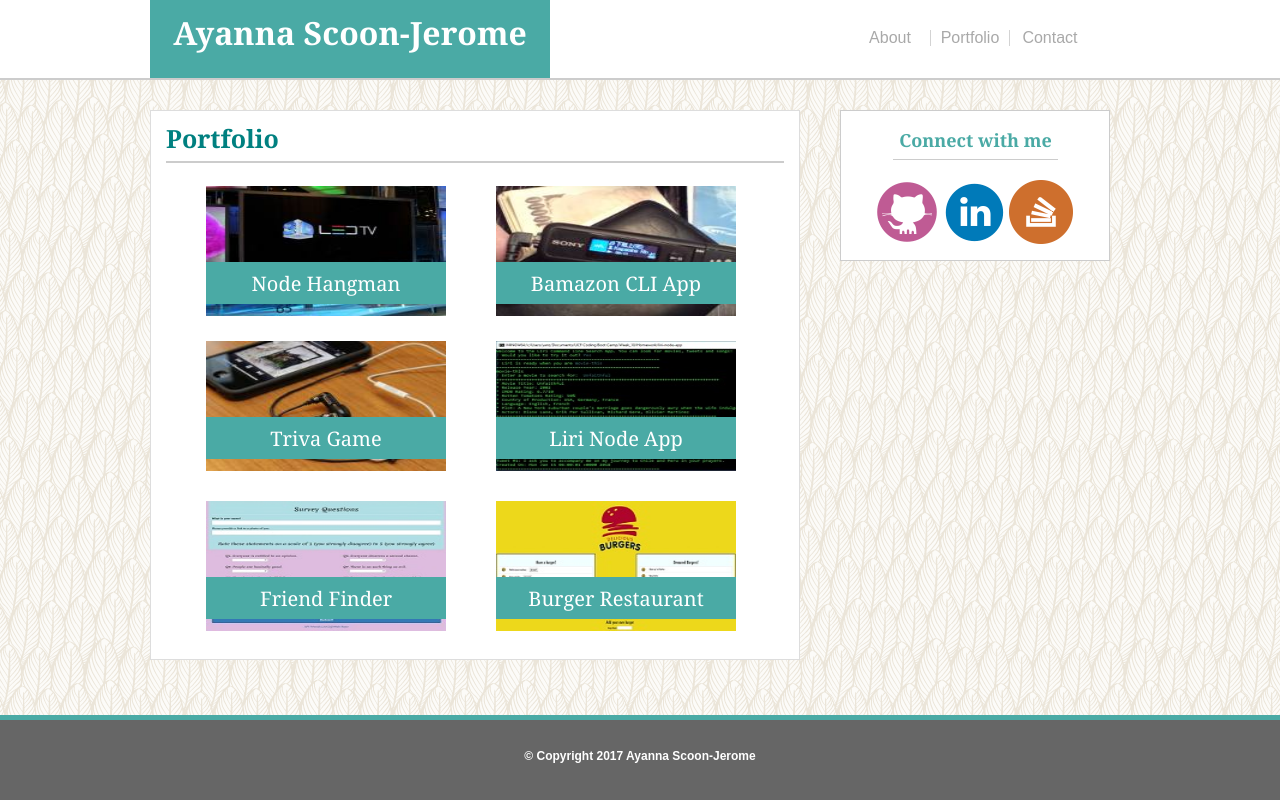
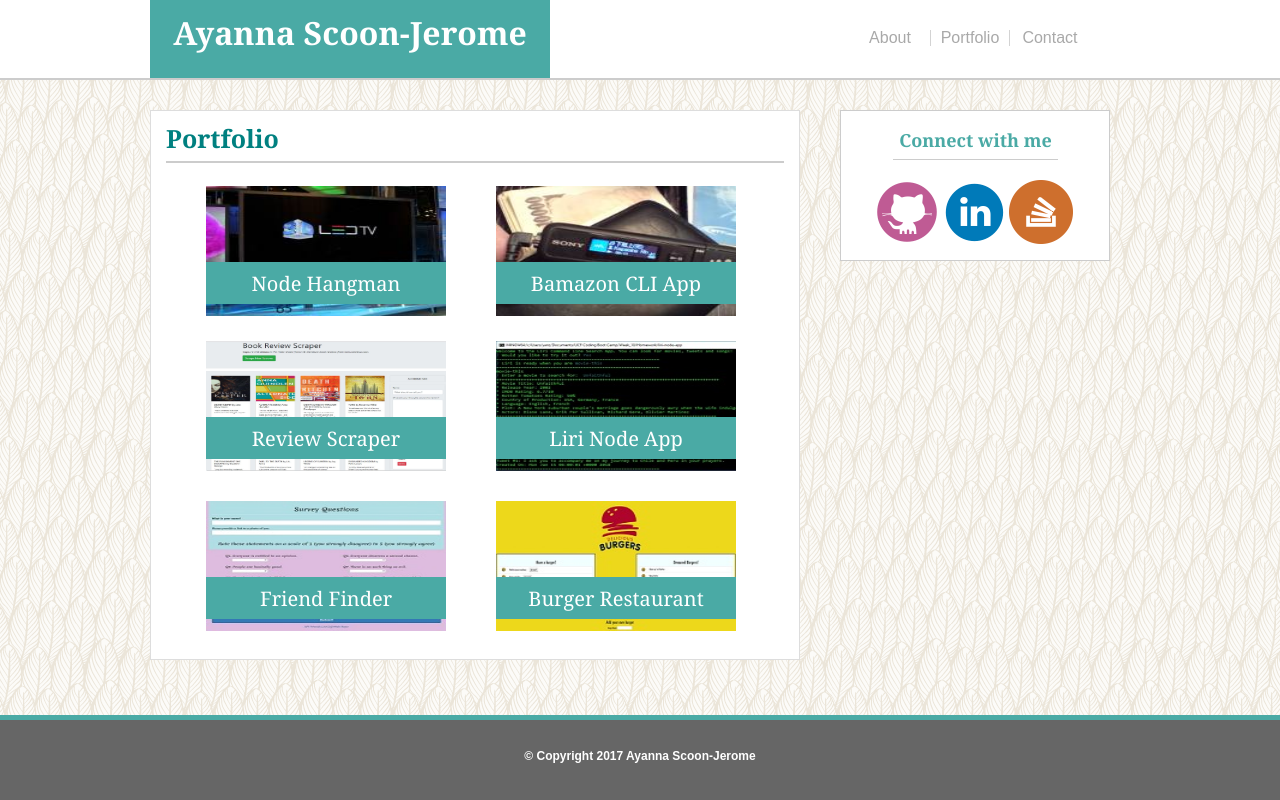
Before and after one commit to ascoonj/Basic-Portfolio, a plain HTML site: page portfolio.html in a window 1280 px wide. Drawn offline with Linux system fonts and the light colour scheme.

Commit message:
added Review Scraper to the portfolio page

```diff
--- a/portfolio.html
+++ b/portfolio.html
@@ -48,8 +48,10 @@
                 </div>
 
                 <div id="third">
-                    <img class="pics" id="pic3" src="assets/images/pic3.jpg" />
-                    <div class="labels" id="label3">Triva Game</div>
+                    <a href="https://polar-shelf-50004.herokuapp.com/" target = "blank">
+                        <img class="pics" id="pic3" src="assets/images/scraperApp.JPG" />
+                        <div class="labels" id="label3">Review Scraper</div>
+                    </a>
                 </div>
 
                 <div id="fourth">
```
Also changed, not shown: assets/images/scraperApp.JPG (added).
